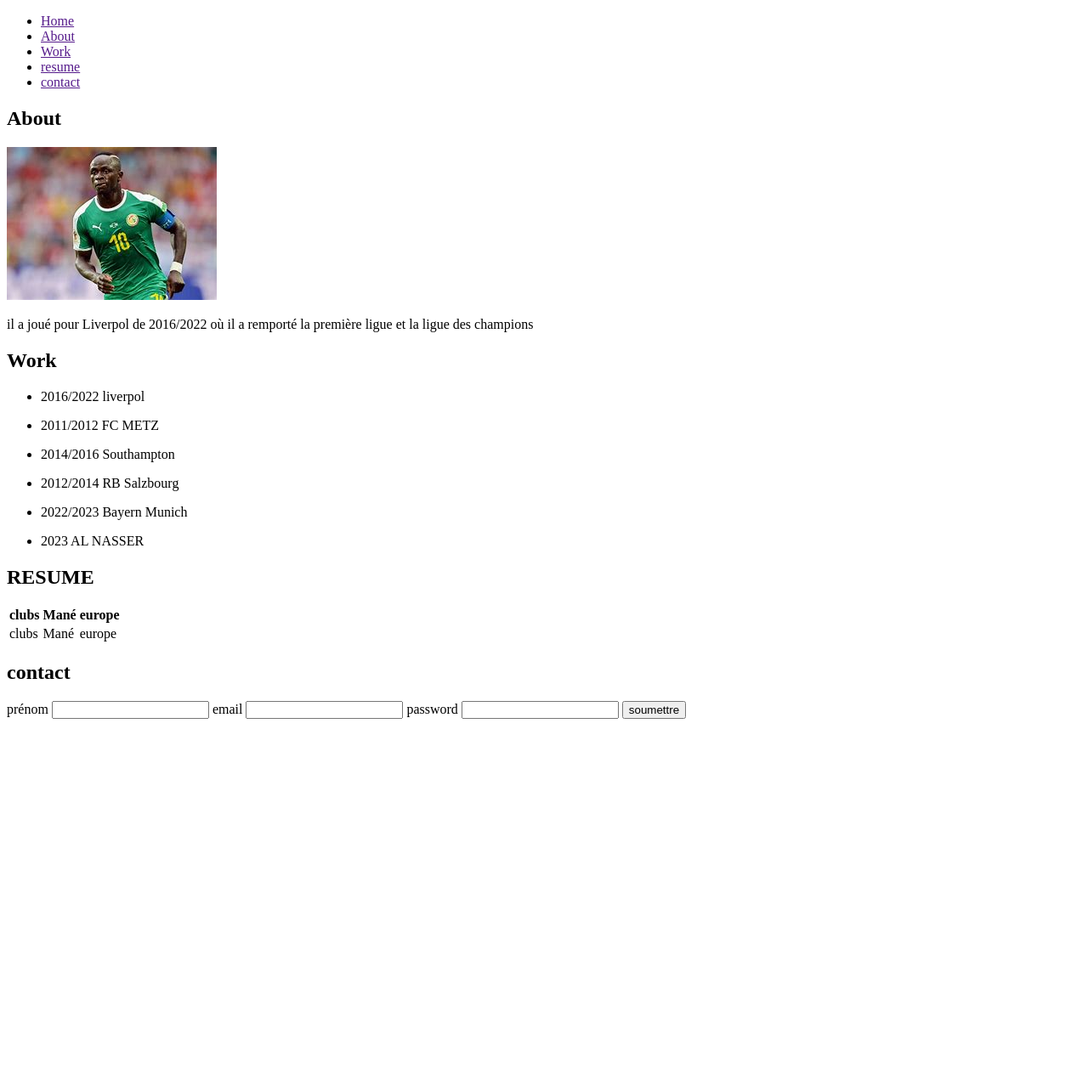
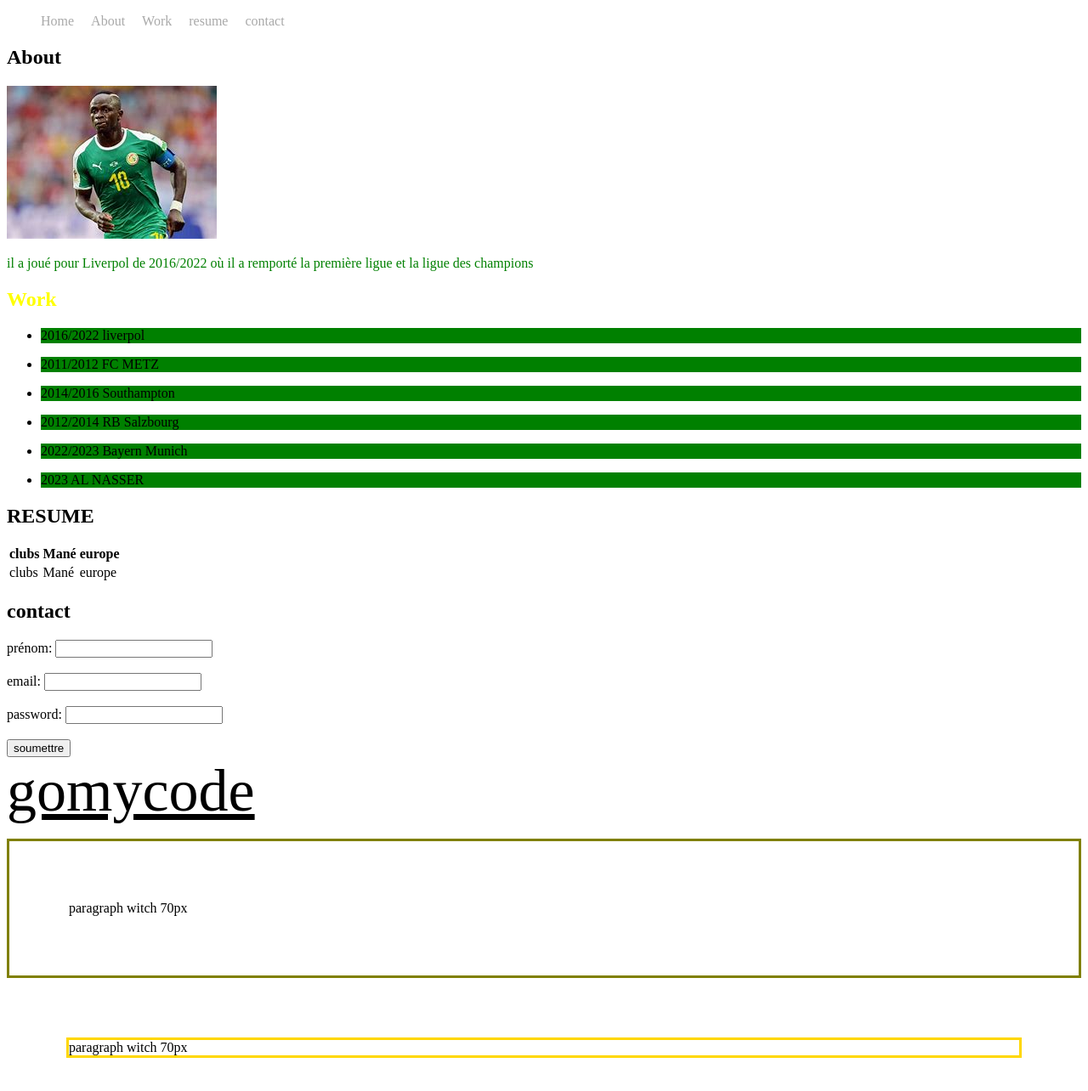
Before and after one commit to Djikos98/checkpoint-, a plain HTML site: page index.html in a window 1280 px wide. Shown: the whole page at 85% size. Before the commit the page ends 854 px from the top, so only its background shows below. Drawn offline with Linux system fonts and the light colour scheme.

Commit message:
first commit

```diff
--- a/index.html
+++ b/index.html
@@ -1,16 +1,19 @@
 <!DOCTYPE html>
 <html lang="en">
+
 <head>
     <meta charset="UTF-8">
     <meta name="viewport" content="width=device-width, initial-scale=1.0">
     <title>Document</title>
+    <link rel="stylesheet" href="style/style.css">
 </head>
+
 <body>
     <header>
         <nav>
             <ul>
                 <li>
-          <a href="" >Home</a>
+                    <a href="">Home</a>
                 </li>
                 <li>
                     <a href="">About</a>
@@ -31,13 +34,14 @@
     <!--section about-->
     <section>
         <h1>About</h1>
-    <img src="mane.jpg" alt="" srcset="">
-    <p>il a joué pour Liverpol de 2016/2022 où il a remporté la première ligue et la ligue des champions</p>
+        <img src="mane.jpg" id="mane.jpg" alt="" srcset="">
+        <p id="paragraph1">il a joué pour Liverpol de 2016/2022 où il a remporté la première ligue et la ligue des
+            champions</p>
 
     </section>
     <!--section work-->
-   <section>
-    <h1>Work</h1>
+    <section class="general-sibling-selector">
+        <h1 class="titre-2">Work</h1>
         <ul>
             <li>
                 <p>2016/2022 liverpol</p>
@@ -60,7 +64,7 @@
         </ul>
     </section>
     <!--setion résume-->
-   <SEction>
+    <section>
         <H1>RESUME</H1>
         <TAble>
             <tr>
@@ -73,20 +77,29 @@
                 <td>Mané</td>
                 <td>europe</td>
             </tr>
-    </TAble>
+        </table>
     </SEction>
     <!--section contact-->
     <section>
         <h1>contact</h1>
-    <form >
-        <label for="name">prénom</label>
-        <input type="text"id="name"/>
-        <label for="email">email</label>
-        <input type=" email"id="email"/>
-        <label for="password">password</label>
-        <input type=" password"id="password"/>
+        <form class="fr">
+            <label for="name">prénom:</label>
+            <input type="text" id="name" />
+            <br></br>
+            <label for="email">email:</label>
+            <input type=" email" id="email" />
+            <br></br>
+            <label for="password">password:</label>
+            <input type=" password" id="password" />
+            <br></br>
             <button type="submit">soumettre</button>
         </form>
-   </section>
+        <a href="maison" style="font-size:70px;">gomycode</a>
+        <div class="model-box">
+            <p class="para1">paragraph witch 70px</p>
+            <p class="para2">paragraph witch 70px</p>
+
+        </div>
 </body>
+
 </html>
--- /dev/null
+++ b/style/style.css
@@ -0,0 +1,60 @@
+header nav ul li a{
+    text-decoration:none;
+    color: blue;
+}
+header nav ul{
+    display: flex;
+    gap: 20px;
+    list-style: none;
+}
+.titre-2{
+    color: yellow;
+}
+#paragraph1{
+    color: green;
+}
+/*selecteur descendant (espace)*/
+.descendant-selector h1  {
+
+    background-color: yellow;
+}
+/*selecteur enfant(>)*/
+.child-selector>ul{
+    background-color: orangered;
+}
+/*selecteur frère adjacent(+)*/
+li  p {
+background-color: blueviolet;
+}
+/*sélecteur général de frères et soeurs(-)*/
+li p{
+    background-color: green;
+}
+a:link{
+    color: black;
+}
+
+a:visited{
+    color: darkgrey;
+}
+a:hover{
+    color: yellow;
+}
+a:active{
+    color: blue;
+}
+.para1{
+    padding: 70px;
+    border: 3px solid olive;
+}
+.para2{
+    margin: 70px;
+    border: 3px solid gold;
+}
+#mane.jpg{
+    width: 80px;
+    height: 60px;
+}
+.fr{
+    text-align: start;
+}
```
Lines whose indentation alone changed are shown as unchanged.
